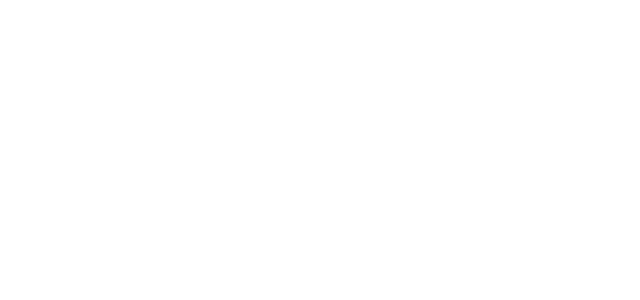
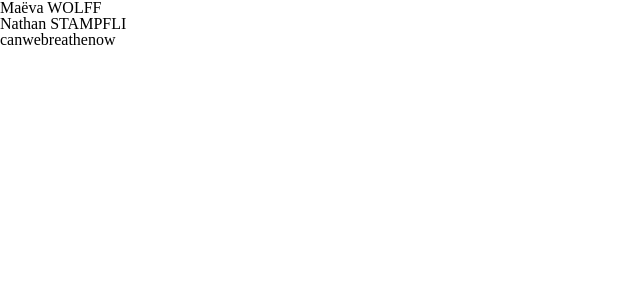
Before and after one commit to MaevaWolff/LinaBLIDI-portfolio, a React (Create React App) app: page /works in a window 1280 px wide. Shown: the top 300 px of the page, without its empty margins (0-640 px from the left). Built offline with nearby package versions, Linux system fonts and the light colour scheme.

Commit message:
test of works data recovery in json file

```diff
--- a/src/pages/WorksPage/Works.page.jsx
+++ b/src/pages/WorksPage/Works.page.jsx
@@ -1,7 +1,24 @@
 import React, { Component } from 'react';
+import works from '../../data/works.json';
 
 export default class WorksPage extends Component {
   render() {
-    return <div></div>;
+    return (
+      <div className='works'>
+        {works.map((el, index) => {
+          return (
+            <div key={index} className='works-items'>
+              <ul>
+                {el.partners.map((partner, i) => {
+                  return <li key={i}>{partner}</li>;
+                })}
+              </ul>
+
+              <p>{el.name}</p>
+            </div>
+          );
+        })}
+      </div>
+    );
   }
 }
```
